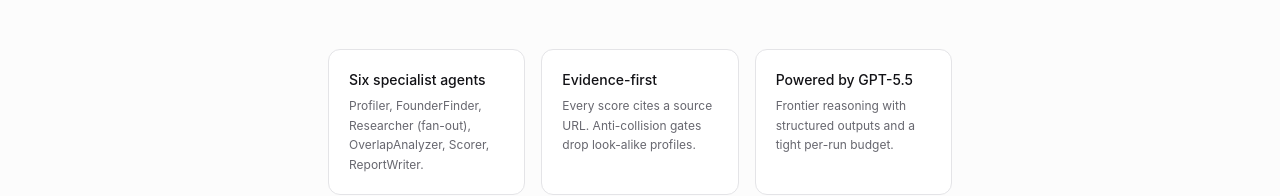
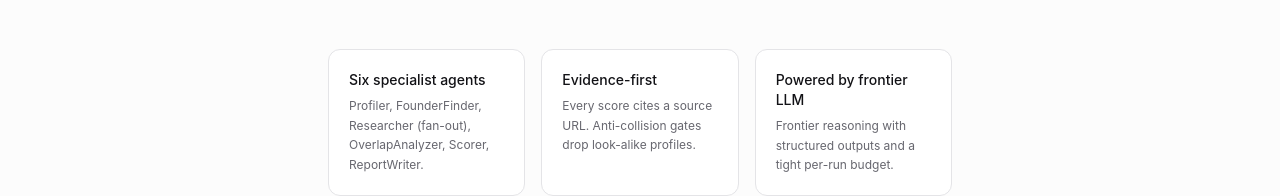
Before and after one commit to Henry-Hu-25/vc_toolbox, a Next.js app in the folder web/: page / in a window 1280 px wide. Shown: the part 620-816 px from the top of the page. Built offline with nearby package versions, Linux system fonts and the light colour scheme; no server answers.

Commit message:
Replace hardcoded GPT-5.5 with live model_reasoning from /api/health (P-UI-001)
Co-authored-by: factory-droid[bot] <138933559+factory-droid[bot]@users.noreply.github.com>

```diff
--- a/web/app/page.tsx
+++ b/web/app/page.tsx
@@ -1,6 +1,7 @@
 import { AnalyzeForm } from "@/components/analyze-form";
 import { SiteHeader } from "@/components/site-header";
 import { SiteFooter } from "@/components/site-footer";
+import { LiveModelName } from "@/components/live-model-name";
 
 export default function HomePage() {
   return (
@@ -31,7 +32,7 @@
 }
 
 function FeatureGrid() {
-  const items = [
+  const cards = [
     {
       title: "Six specialist agents",
       body: "Profiler, FounderFinder, Researcher (fan-out), OverlapAnalyzer, Scorer, ReportWriter.",
@@ -41,18 +42,24 @@
       body: "Every score cites a source URL. Anti-collision gates drop look-alike profiles.",
     },
     {
-      title: "Powered by GPT-5.5",
+      title: null,
       body: "Frontier reasoning with structured outputs and a tight per-run budget.",
     },
   ];
   return (
     <div className="mt-16 grid sm:grid-cols-3 gap-4">
-      {items.map((it) => (
+      {cards.map((it, i) => (
         <div
-          key={it.title}
+          key={i}
           className="rounded-lg border border-border bg-card p-5"
         >
-          <h3 className="font-medium text-sm">{it.title}</h3>
+          <h3 className="font-medium text-sm">
+            {it.title ?? (
+              <>
+                Powered by <LiveModelName />
+              </>
+            )}
+          </h3>
           <p className="text-xs text-muted-fg mt-1.5 leading-relaxed">
             {it.body}
           </p>
--- /dev/null
+++ b/web/components/live-model-name.tsx
@@ -0,0 +1,20 @@
+"use client";
+
+import * as React from "react";
+import { getHealth } from "@/lib/api";
+
+export function LiveModelName() {
+  const [model, setModel] = React.useState<string | null>(null);
+
+  React.useEffect(() => {
+    getHealth()
+      .then((h) => {
+        setModel((h.model_reasoning as string) ?? null);
+      })
+      .catch(() => {
+        setModel(null);
+      });
+  }, []);
+
+  return <>{model ?? "frontier LLM"}</>;
+}
```
